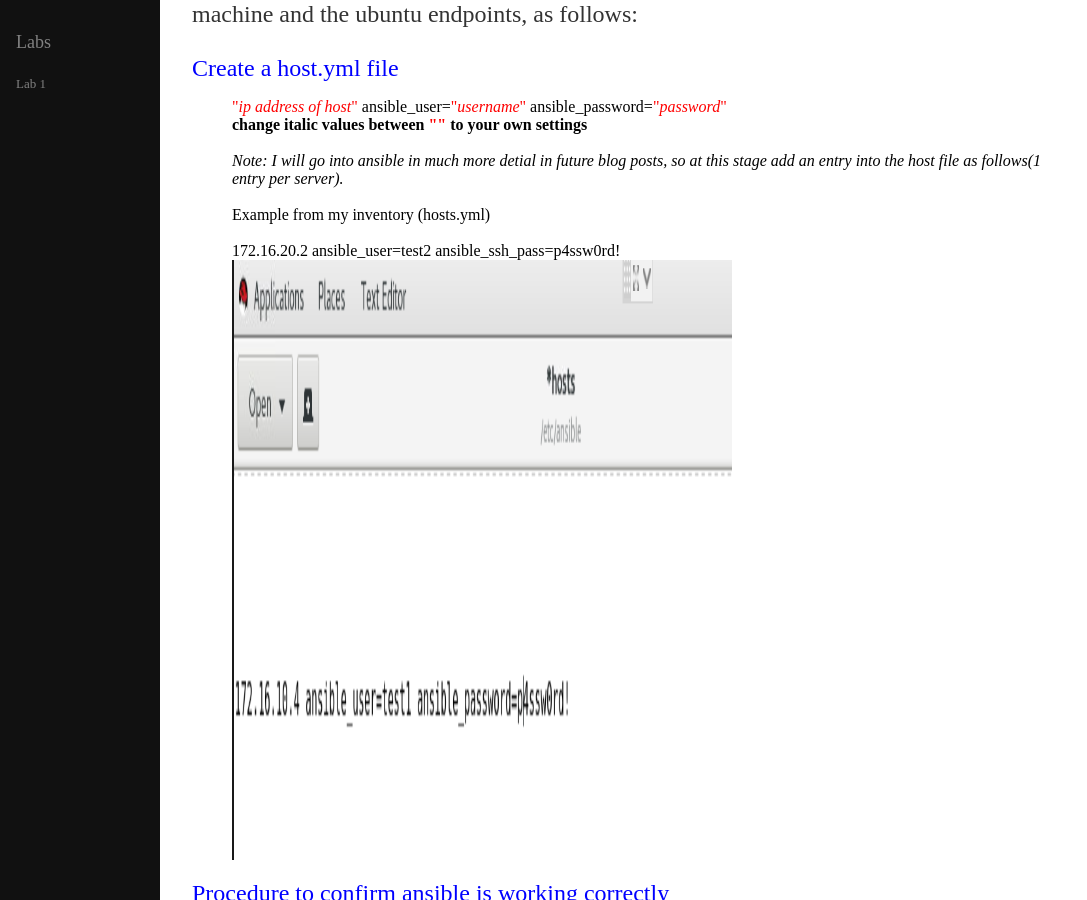
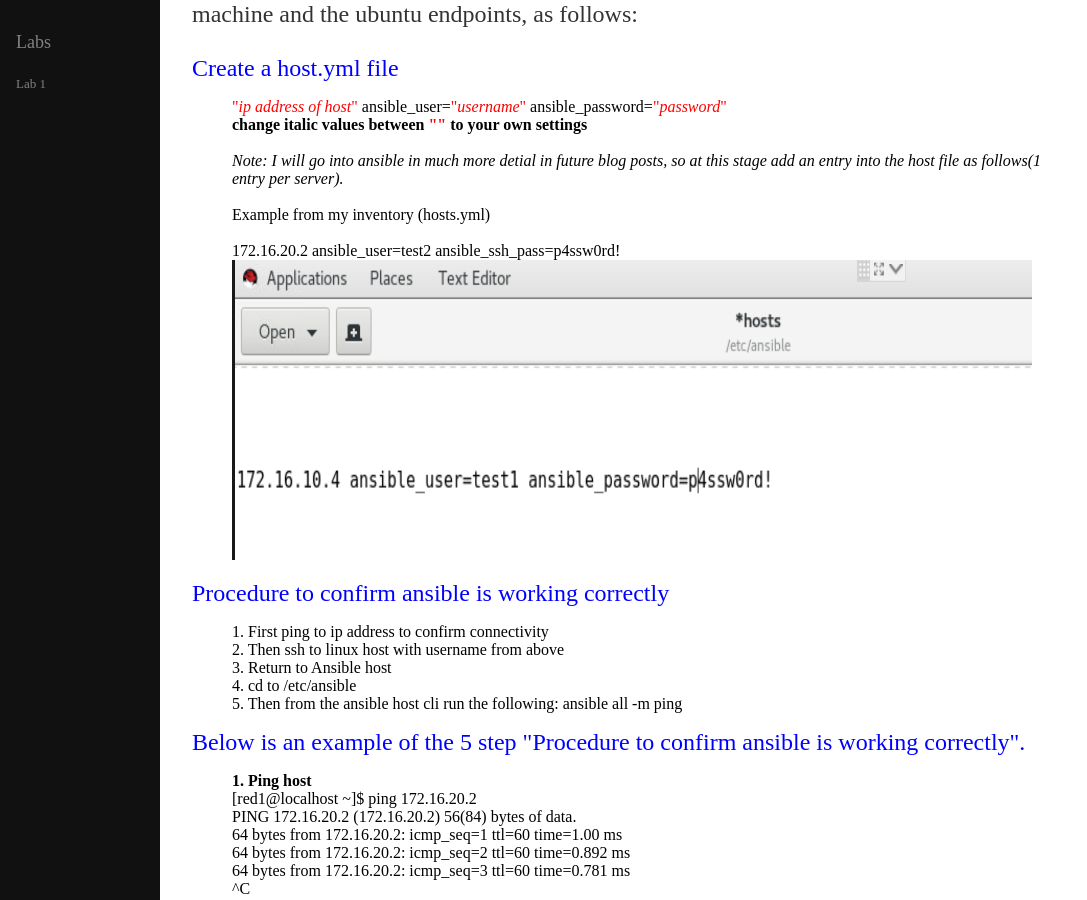
Before and after one commit to craigeowen/craigeowen.github.io, a Jekyll site: the page built from _posts/2018-04-13-Linux-Endpoint-Setup.md, in a window 1280 px wide and 900 px high, scrolled down 905 px. Shown: the whole window, without its empty margins (0-1087 px from the left). Built offline with Jekyll 4.4.1, drawn with Linux system fonts in a browser that asks for light colours; our own code applies the rules of GitHub Pages for plain Markdown files.

Commit message:
Update 2018-04-13-Linux-Endpoint-Setup.md

```diff
--- a/_posts/2018-04-13-Linux-Endpoint-Setup.md
+++ b/_posts/2018-04-13-Linux-Endpoint-Setup.md
@@ -42,7 +42,7 @@
 172.16.20.2 ansible_user=test2 ansible_ssh_pass=p4ssw0rd!<br>
 <!-- screenshot to add above -->
 <!-- <img src="img_girl.jpg" alt="Girl in a jacket" style="width:500px;height:600px;"> -->
-<img src="/assets/lab1-hostsfile.PNG" alt="My hosts.yml Inventory File" style="width:500px;height:600px;">
+<img src="/assets/lab1-hostsfile.PNG" alt="My hosts.yml Inventory File" style="width:800px;height:300px;">
 </blockquote>
 <!-- blank -->
 <font size="5" color="blue">Procedure to confirm ansible is working correctly</font>
```
